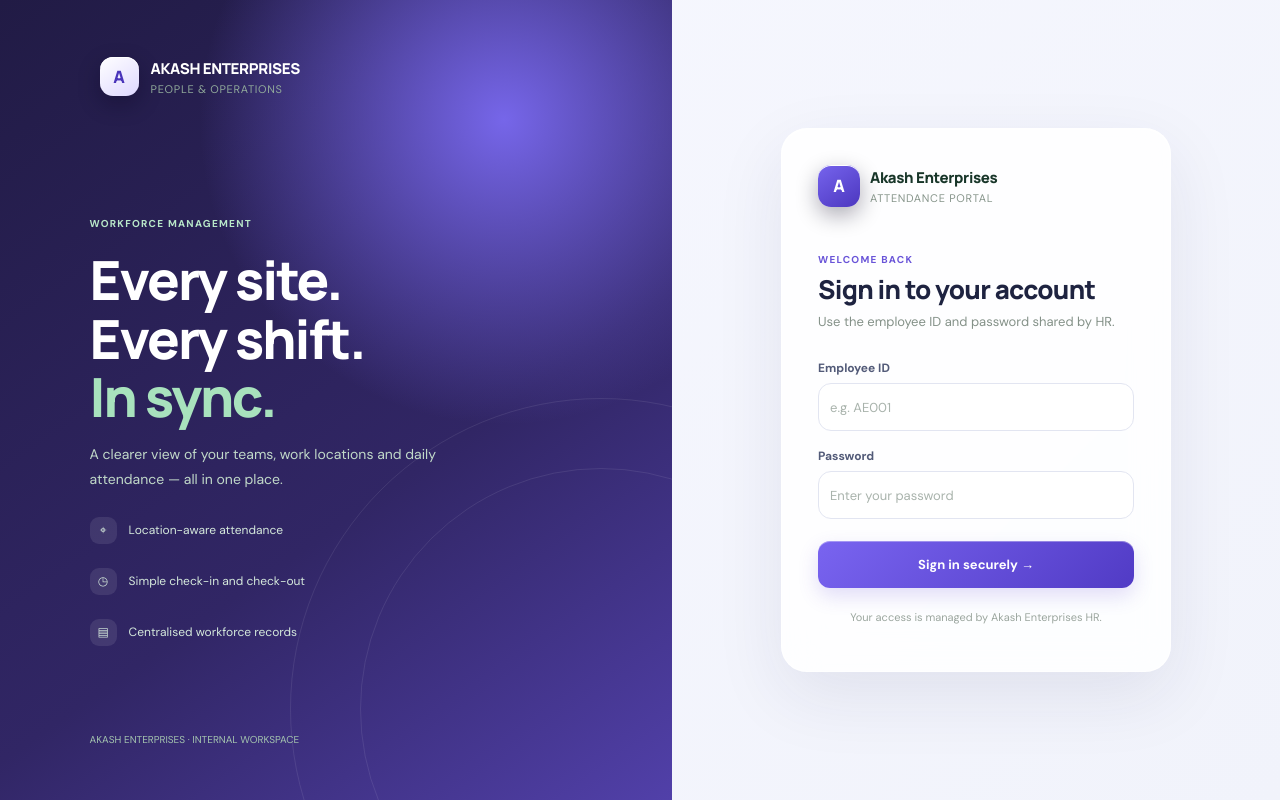
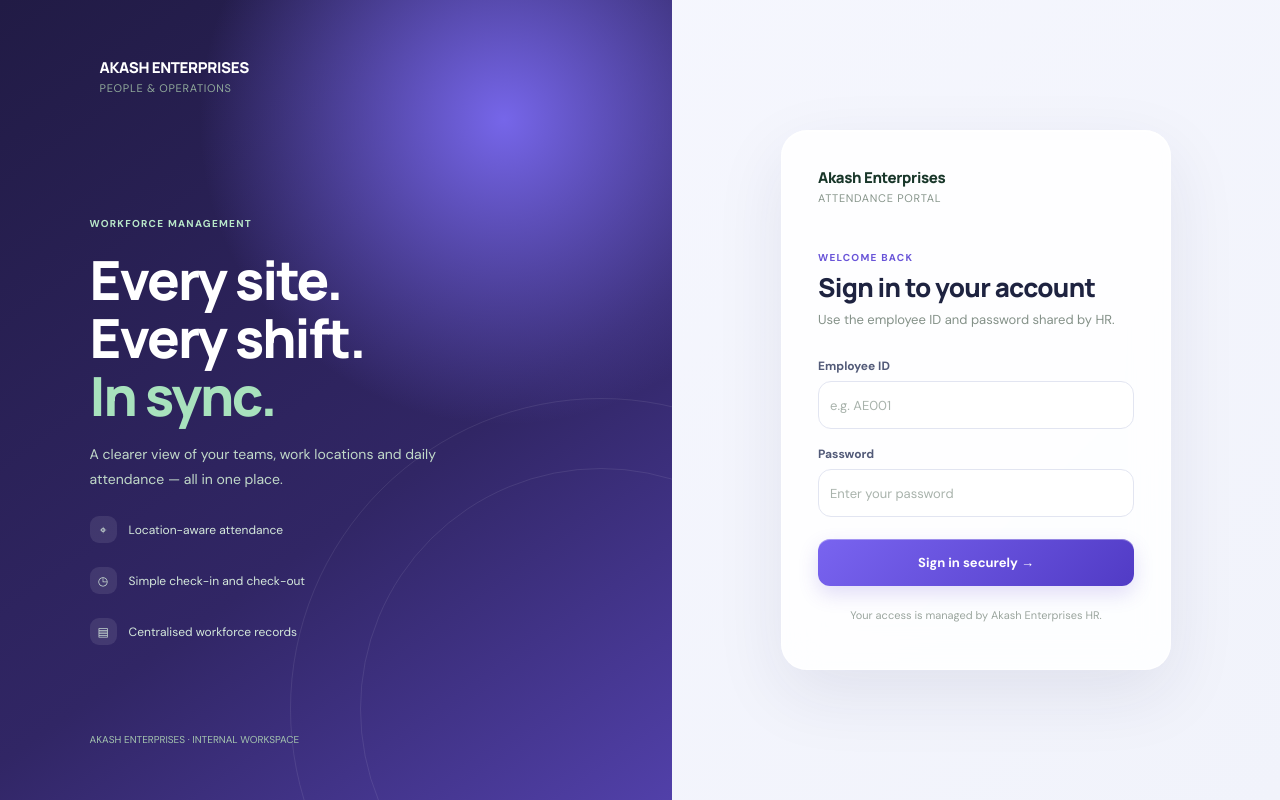
Before and after one commit to avicool04/akash-attendance, a Next.js app: page / in a window 1280 px wide. Built offline with nearby package versions, Linux system fonts and the light colour scheme; no server answers.

Commit message:
Remove placeholder brand mark until official logo is supplied

```diff
--- a/app/globals.css
+++ b/app/globals.css
@@ -274,3 +274,6 @@ h1 { color:#1e2340; font-size:clamp(24px,2.5vw,30px); letter-spacing:-.9px; }
   .top-logout { min-height:34px; font-size:11px; padding:7px 10px; }
   .crumb { display:none; }
 }
+
+/* Do not present the temporary letter badge as the official company logo. */
+.brand-mark { display:none !important; }
```
